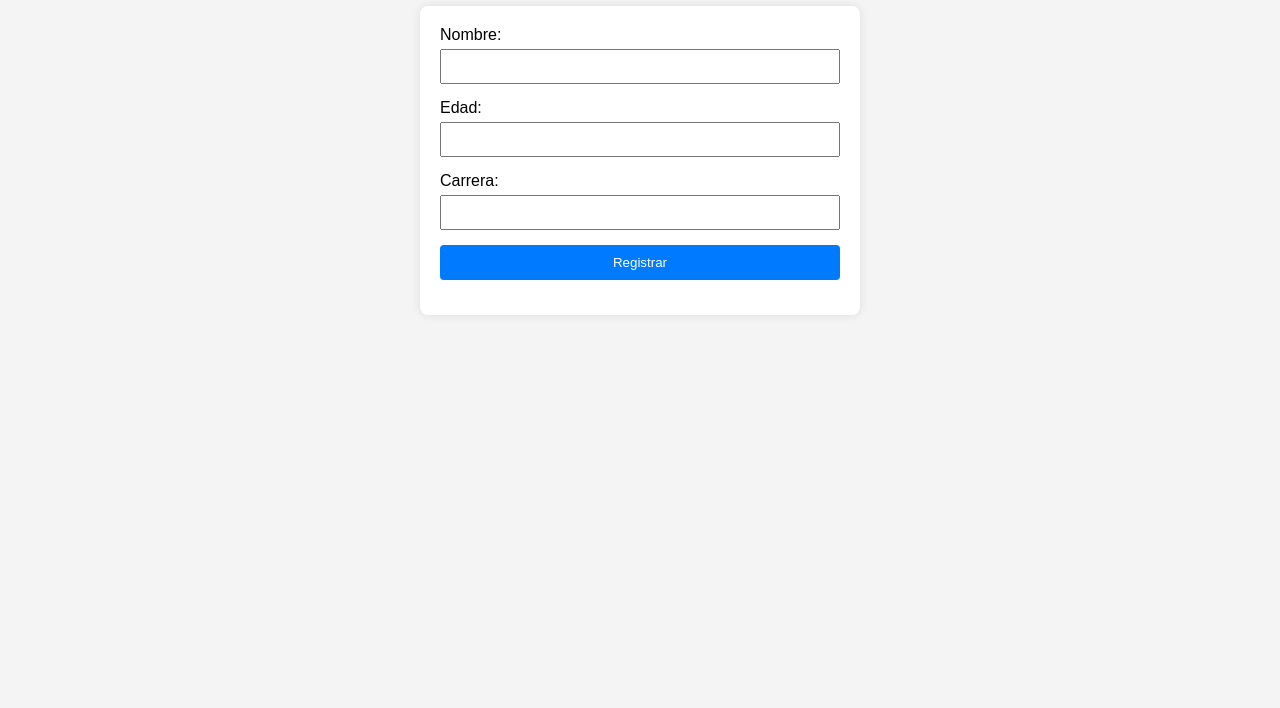
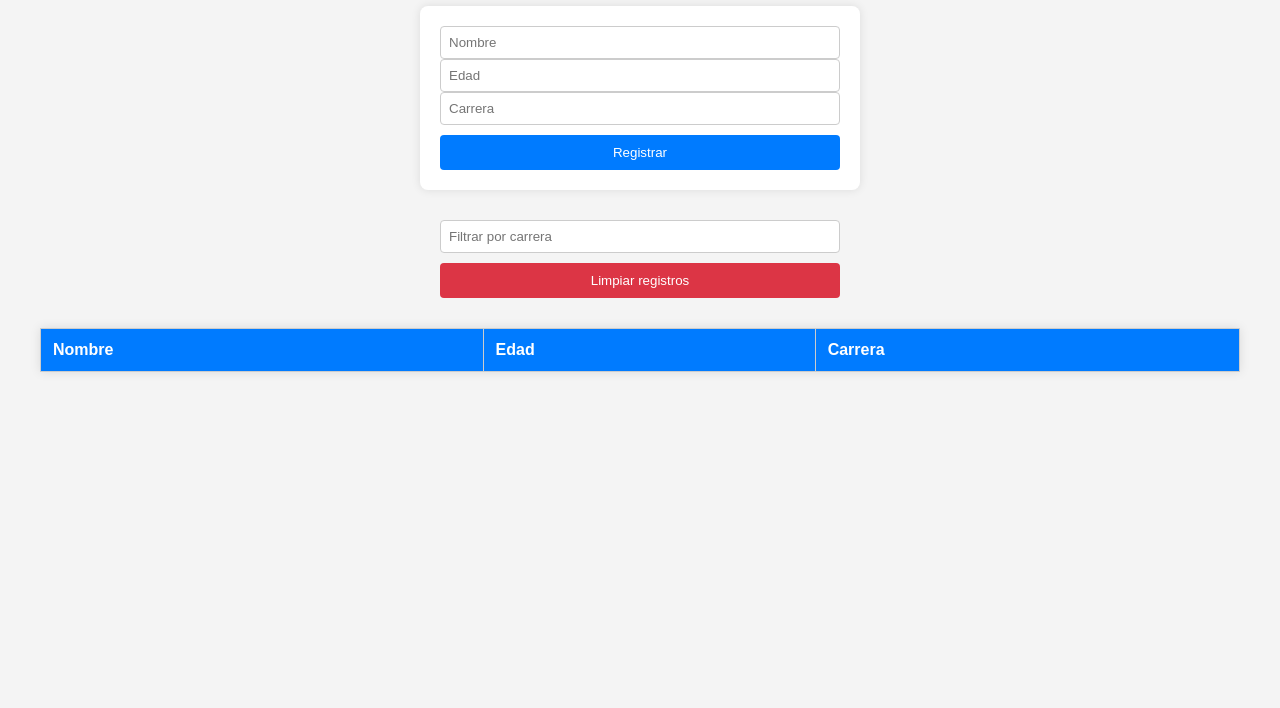
Before and after one commit to facundoyupanqui/registro-estudiantil-grupo5, a plain HTML site: page index.html in a window 1280 px wide. Shown: the part 92-800 px from the top of the page. Drawn offline with Linux system fonts and the light colour scheme.

Commit message:
Actualización HTML Y CSS

```diff
--- a/index.html
+++ b/index.html
@@ -1,29 +1,38 @@
 <!DOCTYPE html>
 <html lang="es">
 <head>
-  <meta charset="UTF-8">
-  <title>Formulario de Registro</title>
-  <link rel="stylesheet" href="style.css">
+  <meta charset="UTF-8" />
+  <meta name="viewport" content="width=device-width, initial-scale=1.0"/>
+  <title>Registro Estudiantil</title>
+  <link rel="stylesheet" href="style.css" />
 </head>
 <body>
-  <h1>Formulario de Registro</h1>
-  <form id="registroForm">
-    <div>
-      <label for="nombre">Nombre:</label>
-      <input type="text" id="nombre" name="nombre" required>
-    </div>
-    <div>
-      <label for="edad">Edad:</label>
-      <input type="number" id="edad" name="edad" min="17" required>
-    </div>
-    <div>
-      <label for="carrera">Carrera:</label>
-      <input type="text" id="carrera" name="carrera" required>
-    </div>
-    <div>
-      <button type="submit">Registrar</button>
-    </div>
+  <h1>Formulario de Registro Estudiantil</h1>
+
+  <form id="formulario">
+    <input type="text" id="nombre" placeholder="Nombre" required />
+    <input type="number" id="edad" placeholder="Edad" required />
+    <input type="text" id="carrera" placeholder="Carrera" required />
+    <button type="submit">Registrar</button>
   </form>
+
+
+  <input type="text" id="filtro" placeholder="Filtrar por carrera" />
+    <button id="limpiar">Limpiar registros</button>
+
+
+  <table id="tabla">
+    <thead>
+      <tr>
+        <th>Nombre</th>
+        <th>Edad</th>
+        <th>Carrera</th>
+      </tr>
+    </thead>
+    <tbody id="cuerpoTabla">
+      <!-- Estudiantes se mostrarán aquí -->
+    </tbody>
+  </table>
 
   <script src="script.js"></script>
 </body>
--- a/style.css
+++ b/style.css
@@ -26,10 +26,13 @@ label {
   margin-bottom: 5px;
 }
 
-input {
+input[type="text"],
+input[type="number"] {
   width: 100%;
   padding: 8px;
   box-sizing: border-box;
+  border: 1px solid #ccc;
+  border-radius: 4px;
 }
 
 button {
@@ -40,8 +43,52 @@ button {
   border: none;
   border-radius: 4px;
   cursor: pointer;
+  margin-top: 10px;
 }
 
 button:hover {
   background: #0056b3;
 }
+
+/* Filtro y botón limpiar */
+#filtro {
+  max-width: 400px;
+  display: block;
+  margin: 30px auto 10px;
+  padding: 8px;
+  width: 100%;
+  box-sizing: border-box;
+  border: 1px solid #ccc;
+  border-radius: 4px;
+}
+
+#limpiar {
+  max-width: 400px;
+  display: block;
+  margin: 10px auto 30px;
+  background: #dc3545;
+}
+
+#limpiar:hover {
+  background: #a71d2a;
+}
+
+/* Tabla */
+table {
+  width: 100%;
+  border-collapse: collapse;
+  background: #fff;
+  margin-top: 20px;
+  box-shadow: 0 0 10px rgba(0,0,0,0.1);
+}
+
+th, td {
+  padding: 12px;
+  border: 1px solid #ccc;
+  text-align: left;
+}
+
+th {
+  background: #007BFF;
+  color: white;
+}
```
